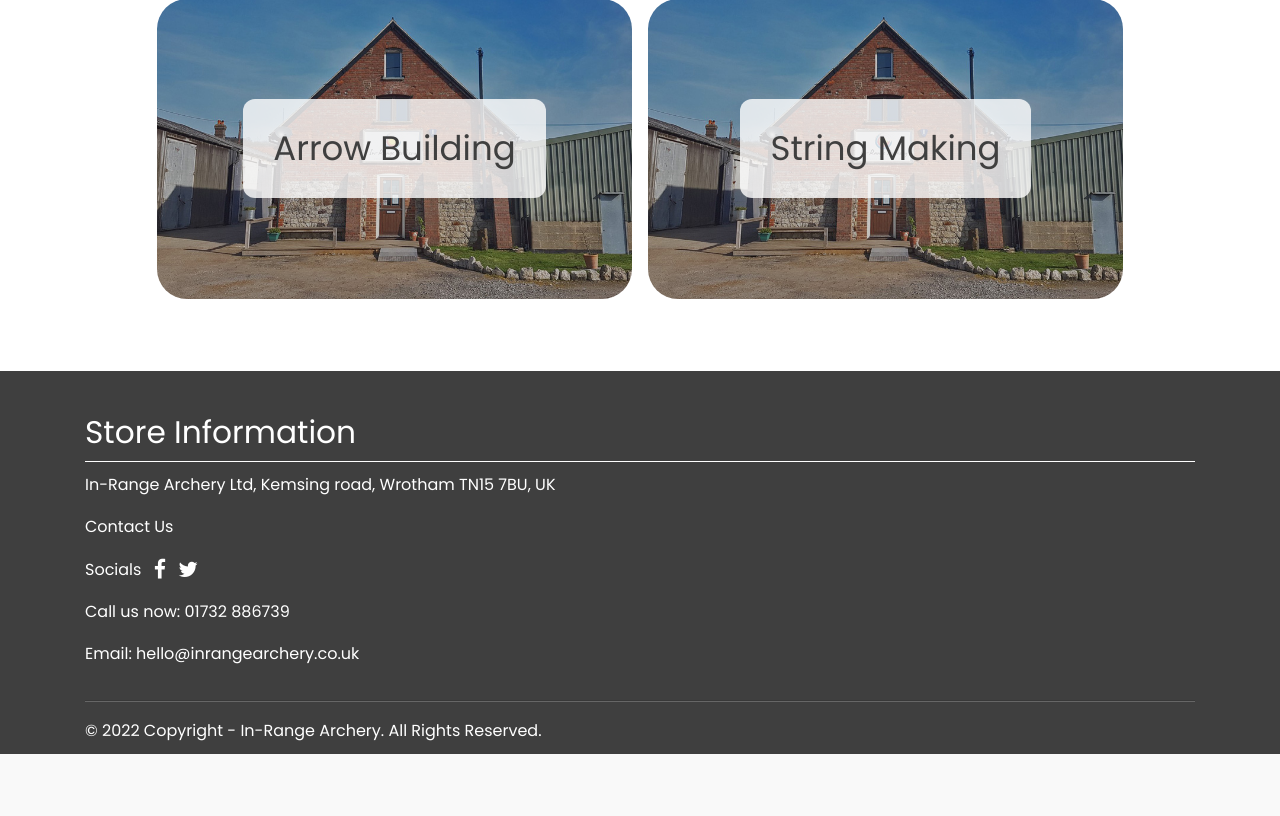
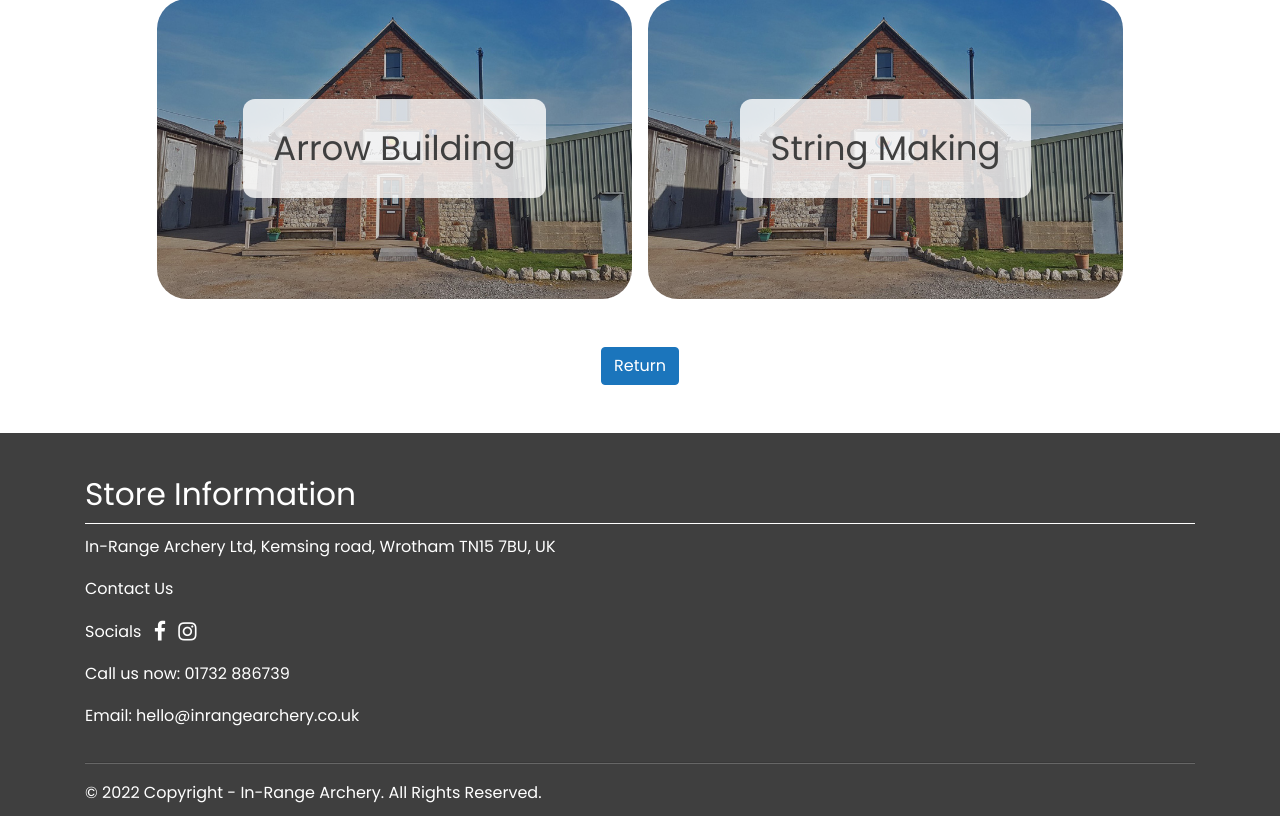
Before and after one commit to Hayesone/flask-archery, a Flask app: page /our-services in a window 1280 px wide. Shown: the part 931-1747 px from the top of the page. Before the commit the page ends 1685 px from the top, so only its background shows below. Run offline with Flask 2, Linux system fonts and the light colour scheme; some libraries are stand-ins or nearby versions.

Commit message:
Landing Page/Guide Sign Off
Search function added to home page
Back button added on each page
Twitter swapped for Insta
TBC Add new images in

```diff
--- a/app.py
+++ b/app.py
@@ -81,22 +81,22 @@ def coaching_third():
 
 @app.route('/starting-out-archery/have-a-go-sessions')
 def starting_out_have_a_go():
-    return render_template("subcategory/info/have-a-go.html")
+    return render_template("subcategory/starting-out-in-archery/have-a-go.html")
 
 
 @app.route('/starting-out-archery/beginner-courses')
 def starting_out_beginners():
-    return render_template("subcategory/info/beginners-courses.html")
+    return render_template("subcategory/starting-out-in-archery/beginners-courses.html")
 
 
 @app.route('/starting-out-archery/your-first-kit')
 def starting_out_your_first_kit():
-    return render_template("subcategory/info/your-first-kit.html")
+    return render_template("subcategory/starting-out-in-archery/your-first-kit.html")
 
 
 @app.route('/starting-out-archery/local-clubs')
 def starting_out_local_clubs():
-    return render_template("subcategory/info/local-clubs.html")
+    return render_template("subcategory/starting-out-in-archery/local-clubs.html")
 
 # No route for kent archery as direct link out
 
--- a/static/css/styles2.css
+++ b/static/css/styles2.css
@@ -54,9 +54,7 @@
     transition: background-color 0.5s;
 }
 
-.bg-image .mask .text p:hover {
-    background-color: gold;
-}
+
 
 
 .gallery-container {
--- a/templates/layout.html
+++ b/templates/layout.html
@@ -78,8 +78,8 @@
                     <p class="footer__text">Socials
                         <a href="https://www.facebook.com/inrangearchery" target="_blank" rel="no-follow no-referrer" class="contactbar_link ml-2">
                             <i class="fa fa-lg fa-facebook icon" aria-hidden="true" style="color: white;text-decoration: none"></i>
-                        </a><a href="https://twitter.com/inrangearchery" target="_blank" rel="no-follow no-referrer" class="contactbar_link ml-2">
-                            <i class="fa fa-lg fa-twitter icon" aria-hidden="true" style="color: white;text-decoration: none"></i>
+                        </a><a href="https://www.instagram.com/inrangearchery/" target="_blank" rel="no-follow no-referrer" class="contactbar_link ml-2">
+                            <i class="fa fa-lg fa-instagram icon" aria-hidden="true" style="color: white;text-decoration: none"></i>
                         </a>
                     </p>
                     <p class="footer__text">Call us now: <a href="tel:01732886739" class="footer__link">01732 886739</a></p>
--- a/templates/subcategory/archery-coaching/1-1-coaching.html
+++ b/templates/subcategory/archery-coaching/1-1-coaching.html
@@ -9,5 +9,8 @@
         <a href="https://shop.inrangearchery.co.uk/pages/contact" style="color: #1d2124">Contact Us</a>
     </button>
 
+    <div class="text-center pt-4">
+        <a class="btn btn-secondary" href="{{ url_for('coaching_development')}}" role="button">Return</a>
+    </div>
 
 {% endblock %}
--- a/templates/subcategory/archery-coaching/group-coaching.html
+++ b/templates/subcategory/archery-coaching/group-coaching.html
@@ -5,4 +5,8 @@
 
     <p>In Partnership with Third-Eye Archery In-Range can offer group coaching for all bow styles. If you are a club, please <a href="https://shop.inrangearchery.co.uk/pages/contact">contact us</a> as we can set up a bespoke group coaching course for your members. Like and follow In-Range Archery socials to find out about upcoming group courses as we will always advertise them there in the first instance.</p>
 
+    <div class="text-center pt-4">
+        <a class="btn btn-secondary" href="{{ url_for('coaching_development')}}" role="button">Return</a>
+    </div>
+
 {% endblock %}
--- a/templates/subcategory/archery-coaching/third-eye.html
+++ b/templates/subcategory/archery-coaching/third-eye.html
@@ -8,4 +8,8 @@
     <button type="button" class="btn btn-primary">
         <a href="https://www.thirdeyearchery.com/" style="color: #1d2124">Third Eye</a>
     </button>
+
+    <div class="text-center pt-4">
+        <a class="btn btn-secondary" href="{{ url_for('coaching_development')}}" role="button">Return</a>
+    </div>
 {% endblock %}
--- a/templates/subcategory/coaching-dev.html
+++ b/templates/subcategory/coaching-dev.html
@@ -45,6 +45,12 @@
         </a>
     </div>
 
+    <div class="text-center col-12 pt-4">
+        <a class="btn btn-secondary" href="{{ url_for('landing')}}" role="button">Return</a>
+    </div>
+
+
 </div>
 
+
 {% endblock %}
--- a/templates/subcategory/services/arrow-building.html
+++ b/templates/subcategory/services/arrow-building.html
@@ -8,5 +8,9 @@
         <a href="https://shop.inrangearchery.co.uk/collections/wraps" style="color: #1d2124">Shop Arrow Wraps</a>
     </button>
 
+    <div class="text-center pt-4">
+        <a class="btn btn-secondary" href="{{ url_for('shop_services')}}" role="button">Return</a>
+    </div>
+
 
 {% endblock %}
--- a/templates/subcategory/services/compound-checkup.html
+++ b/templates/subcategory/services/compound-checkup.html
@@ -16,4 +16,8 @@
         <a href="https://bookings.inrangearchery.co.uk/" style="color: #1d2124">Book Appointment</a>
     </button>
 
+    <div class="text-center pt-4">
+        <a class="btn btn-secondary" href="{{ url_for('shop_services')}}" role="button">Return</a>
+    </div>
+
 {% endblock %}
--- a/templates/subcategory/services/corporate.html
+++ b/templates/subcategory/services/corporate.html
@@ -2,4 +2,8 @@
 {% block content %}
     <h2>Corporate Events</h2>
     <p><b>Coming Soon...</b></p>
+
+    <div class="text-center pt-4">
+        <a class="btn btn-secondary" href="{{ url_for('shop_services')}}" role="button">Return</a>
+    </div>
 {% endblock %}
--- a/templates/subcategory/services/parties.html
+++ b/templates/subcategory/services/parties.html
@@ -2,4 +2,8 @@
 {% block content %}
     <h2>Parties</h2>
     <p><b>Coming Soon...</b></p>
+
+    <div class="text-center pt-4">
+        <a class="btn btn-secondary" href="{{ url_for('shop_services')}}" role="button">Return</a>
+    </div>
 {% endblock %}
--- a/templates/subcategory/services/recurve-checkup.html
+++ b/templates/subcategory/services/recurve-checkup.html
@@ -12,4 +12,8 @@
     </ul>
 
     <button type="button" class="btn btn-primary"><a href="https://bookings.inrangearchery.co.uk/" style="color: #1d2124">Book Appointment</a></button>
+
+    <div class="text-center pt-4">
+        <a class="btn btn-secondary" href="{{ url_for('shop_services')}}" role="button">Return</a>
+    </div>
 {% endblock %}
--- a/templates/subcategory/services/string-making.html
+++ b/templates/subcategory/services/string-making.html
@@ -4,4 +4,7 @@
     <p>We can custom make recurve strings to your specific requirements including colour, material, strand  count, serving type and nock fit.</p>
     <button type="button" class="btn btn-primary"><a href="https://shop.inrangearchery.co.uk/pages/string-making" style="color: #1d2124">Shop String Making</a></button>
 
+    <div class="text-center pt-4">
+        <a class="btn btn-secondary" href="{{ url_for('shop_services')}}" role="button">Return</a>
+    </div>
 {% endblock %}
--- a/templates/subcategory/shop-services.html
+++ b/templates/subcategory/shop-services.html
@@ -88,6 +88,10 @@
         </a>
     </div>
 
+    <div class="text-center col-12 pt-4">
+        <a class="btn btn-secondary" href="{{ url_for('landing')}}" role="button">Return</a>
+    </div>
+
 </div>
 
 
--- a/templates/subcategory/info/beginners-courses.html
+++ b/templates/subcategory/starting-out-in-archery/beginners-courses.html
@@ -21,4 +21,8 @@
         <a href="https://bookings.inrangearchery.co.uk/" style="color: #1d2124">Book Appointment</a>
     </button>-->
 
+    <div class="text-center pt-4">
+        <a class="btn btn-secondary" href="{{ url_for('starting_out_archery')}}" role="button">Return</a>
+    </div>
+
 {% endblock %}
--- a/templates/subcategory/info/have-a-go.html
+++ b/templates/subcategory/starting-out-in-archery/have-a-go.html
@@ -12,4 +12,8 @@
     <button type="button" class="btn btn-primary">
         <a href="https://bookings.inrangearchery.co.uk/" style="color: #1d2124">Book Appointment</a>
     </button>
+
+    <div class="text-center pt-4">
+        <a class="btn btn-secondary" href="{{ url_for('starting_out_archery')}}" role="button">Return</a>
+    </div>
 {% endblock %}
--- a/templates/subcategory/info/local-clubs.html
+++ b/templates/subcategory/starting-out-in-archery/local-clubs.html
@@ -13,4 +13,8 @@
         <a href="https://bookings.inrangearchery.co.uk/" style="color: #1d2124">Beginners Courses</a>
     </button>-->
 
+    <div class="text-center pt-4">
+        <a class="btn btn-secondary" href="{{ url_for('starting_out_archery')}}" role="button">Return</a>
+    </div>
+
 {% endblock %}
--- a/templates/subcategory/info/your-first-kit.html
+++ b/templates/subcategory/starting-out-in-archery/your-first-kit.html
@@ -17,4 +17,8 @@
 
     <p>You don’t need to buy any equipment before doing a beginner’s course.</p>
 
+    <div class="text-center pt-4">
+        <a class="btn btn-secondary" href="{{ url_for('starting_out_archery')}}" role="button">Return</a>
+    </div>
+
 {% endblock %}
--- a/templates/subcategory/starting_out_archery.html
+++ b/templates/subcategory/starting_out_archery.html
@@ -88,6 +88,10 @@
         </a>
     </div>
 
+    <div class="text-center col-12 pt-4">
+        <a class="btn btn-secondary" href="{{ url_for('landing')}}" role="button">Return</a>
+    </div>
+
 </div>
 
 {% endblock %}
```
Also changed, not shown: templates/landing.html (+28 -1 lines).
